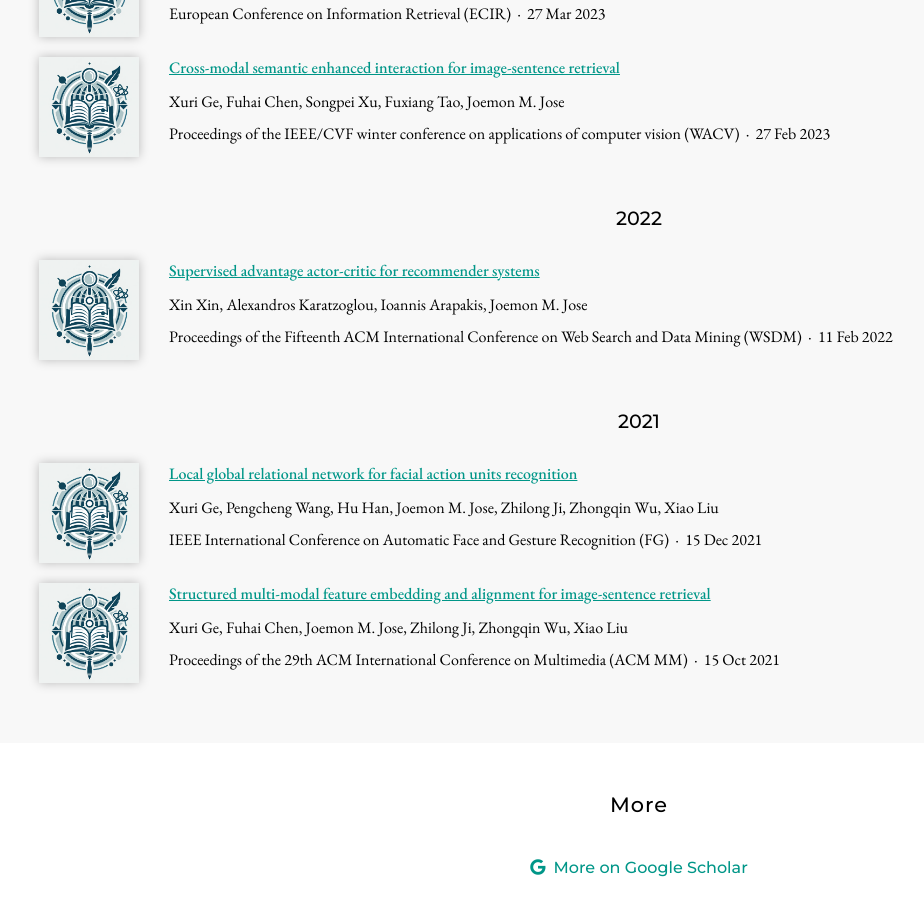
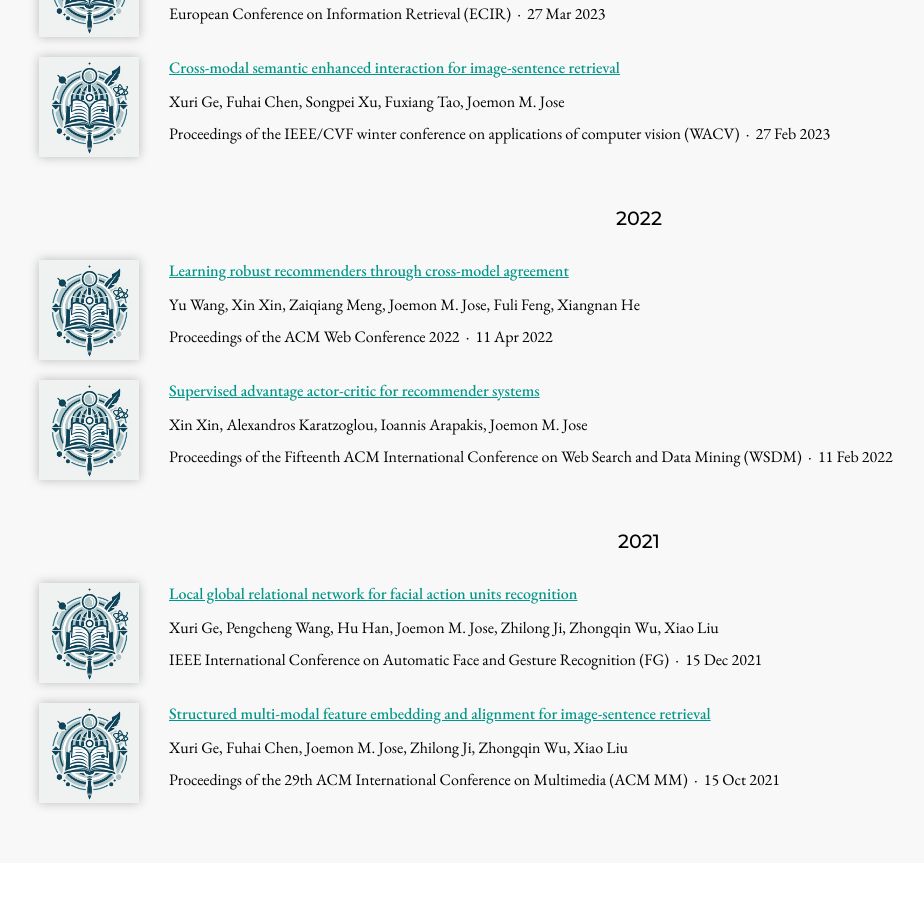
Before and after one commit to GAIR-Lab/GAIR-Lab.github.io, a Jekyll site: the page built from research/index.md, in a window 1280 px wide and 900 px high, scrolled down 1486 px. Shown: the whole window, without its empty margins (1-925 px from the left). Built offline with Jekyll 4.4.1, drawn with Linux system fonts in a browser that asks for light colours; nearby versions of some CDN libraries.

Commit message:
Update research-output.yml

```diff
--- a/_data/research-output.yml
+++ b/_data/research-output.yml
@@ -119,6 +119,19 @@
   link: https://dl.acm.org/doi/abs/10.1145/3488560.3498494
   image: images/paper_logo.png
 
+- title: 'Learning robust recommenders through cross-model agreement'
+  authors:
+  - Yu Wang
+  - Xin Xin
+  - Zaiqiang Meng
+  - Joemon M. Jose
+  - Fuli Feng
+  - Xiangnan He
+  publisher: Proceedings of the ACM Web Conference 2022
+  date: '2022-04-11'
+  link: https://dl.acm.org/doi/pdf/10.1145/3485447.3512202
+  image: images/paper_logo.png
+
 - title: 'Local global relational network for facial action units recognition'
   authors:
   - Xuri Ge
```
